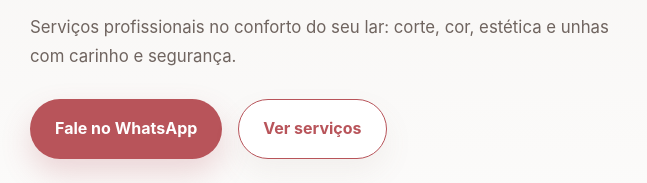
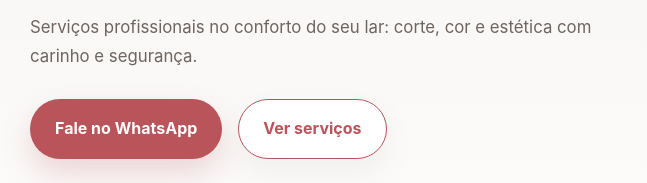
Before and after one commit to Gal27/sorelly-beauty-salon, a website: page index.html in a window 1280 px wide. Shown: the part 791-974 px from the top of the page, 56-703 px from the left. Drawn offline with Linux system fonts and the light colour scheme.

Commit message:
Remove menção a 'unhas' - mantém apenas corte, cor e estética

```diff
--- a/index.html
+++ b/index.html
@@ -28,7 +28,7 @@
           <div class="hero-copy">
             <p class="eyebrow">Home Care em Gravataí e região</p>
             <h2>Transforme seu visual com cuidado e estilo sem sair de casa.</h2>
-            <p>Serviços profissionais no conforto do seu lar: corte, cor, estética e unhas com carinho e segurança.</p>
+            <p>Serviços profissionais no conforto do seu lar: corte, cor e estética com carinho e segurança.</p>
             <div class="hero-actions">
               <a class="btn btn-primary" href="#contact">Fale no WhatsApp</a>
               <a class="btn btn-secondary" href="#services">Ver serviços</a>
```
